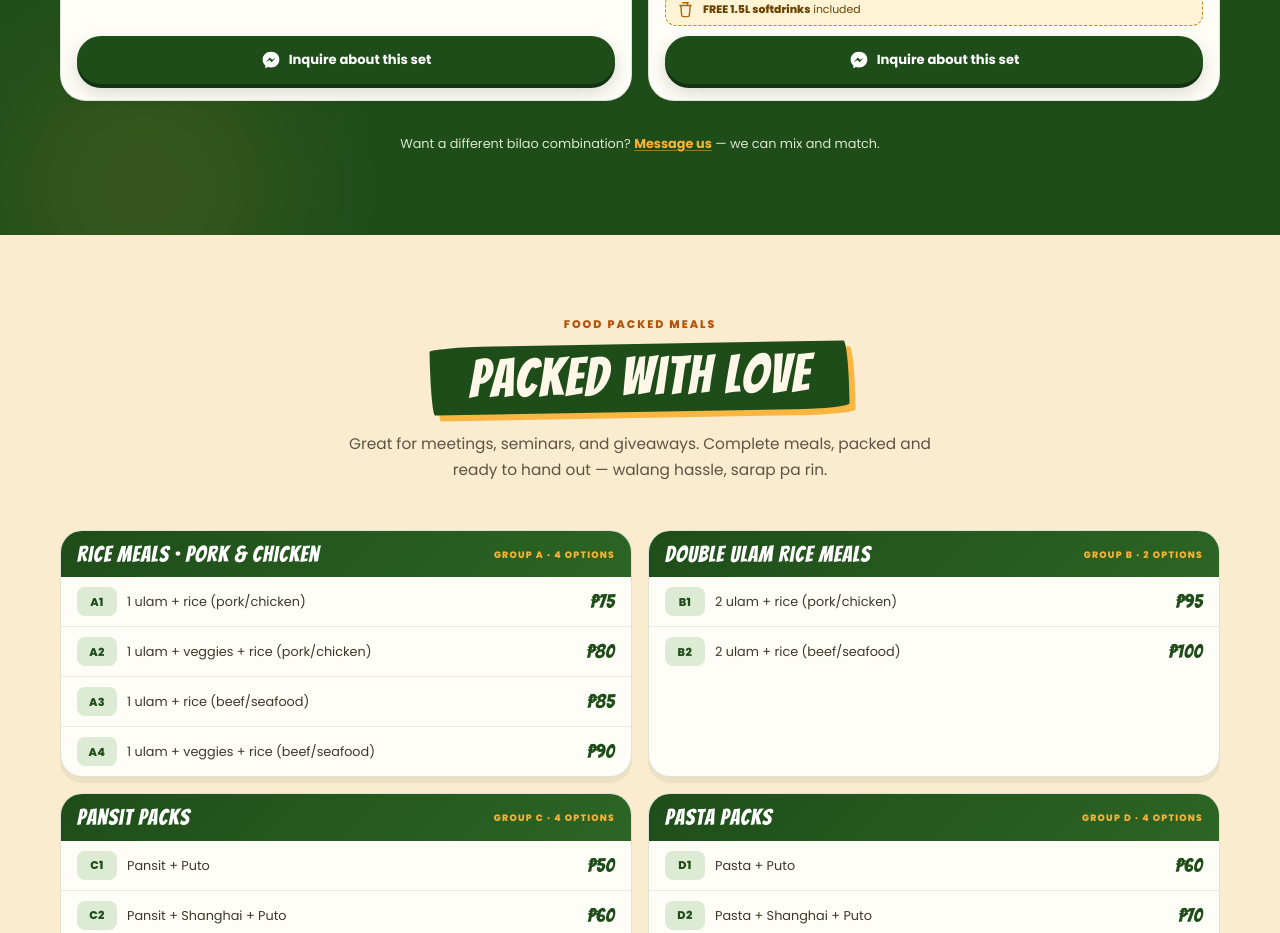
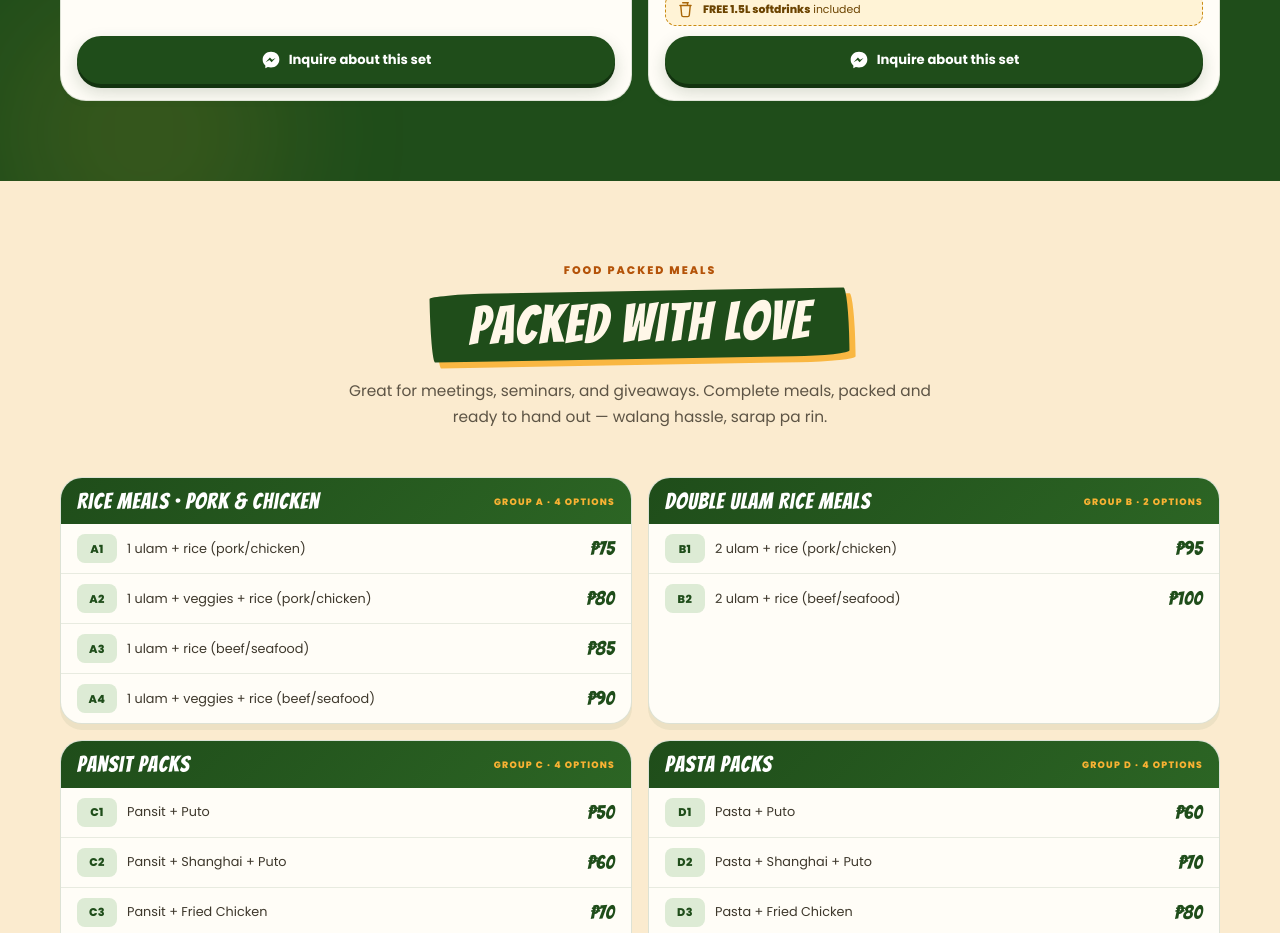
Before and after one commit to Ritzqtt/CJFoodieSarap, a React (Vite) app: page / in a window 1280 px wide. Shown: the part 4180-5113 px from the top of the page. Built offline with nearby package versions, Linux system fonts and the light colour scheme.

Commit message:
feat: standardize booking messages for consistency and localization

```diff
--- a/src/components/BilaoPackages.jsx
+++ b/src/components/BilaoPackages.jsx
@@ -68,14 +68,6 @@ export default function BilaoPackages() {
             </article>
           ))}
         </div>
-
-        <p className="reveal mx-auto mt-8 max-w-3xl text-center text-[.8rem] text-[#dce7cf]">
-          Want a different bilao combination?{' '}
-          <a href="#inquire" className="font-bold text-gold underline decoration-gold/50 underline-offset-2">
-            Message us
-          </a>{' '}
-          — we can mix and match.
-        </p>
       </div>
     </section>
   )
--- a/src/components/Hero.jsx
+++ b/src/components/Hero.jsx
@@ -3,7 +3,7 @@ import { BRAND, HERO_TILES, messengerUrl } from '../data'
 import { Icon } from './Icons'
 
 const BOOK_MESSAGE =
-  "Hello po! I'd like to book an order. Here's what I'm planning:"
+  "Hello po! I'd like to book an order."
 
 const HERO_PHOTO_ALT =
   'CJFoodieSarap handaan spread with party trays of beef, lumpia, lechon, rice, and vegetables'
--- a/src/components/Navbar.jsx
+++ b/src/components/Navbar.jsx
@@ -2,7 +2,7 @@ import { useEffect, useState } from 'react'
 import { BRAND, CONTACT, NAV_LINKS, messengerUrl } from '../data'
 
 const BOOK_MESSAGE =
-  "Hi! I'd like to book a handaan order. Can you help me choose a package?"
+  "Hello po! I'd like to book an order."
 
 export default function Navbar() {
   const [open, setOpen] = useState(false)
--- a/src/components/PackedMeals.jsx
+++ b/src/components/PackedMeals.jsx
@@ -3,7 +3,7 @@ import { Icon } from './Icons'
 import SectionHeading from './SectionHeading'
 
 const MEAL_MESSAGE =
-  "Hello! I'd like to order food packed meals. Here are my details:"
+  "Hello po! I'd like to order food packed meals."
 
 export default function PackedMeals() {
   return (
--- a/src/data.js
+++ b/src/data.js
@@ -455,10 +455,10 @@ export const messengerUrl = (text) =>
 
 export const packageInquiryUrl = (pkg) =>
   messengerUrl(
-    `Hi! I'd like to book Package ${pkg.id} (${formatPeso(pkg.price)}). Please send me the available dates and next steps. Salamat!`,
+    `Hi po! I'd like to book Package ${pkg.id} (${formatPeso(pkg.price)}). Please send me the available dates and next steps. Salamat po!`,
   )
 
 export const bilaoInquiryUrl = (set) =>
   messengerUrl(
-    `Hello! I'd like to order Bilao Set ${set.id} (${formatPeso(set.price)} · ${set.pax}). Please send me the available dates. Salamat!`,
+    `Hello po! I'd like to order Bilao Set ${set.id} (${formatPeso(set.price)} · ${set.pax}). Please send me the available dates. Thank you!`,
   )
```
